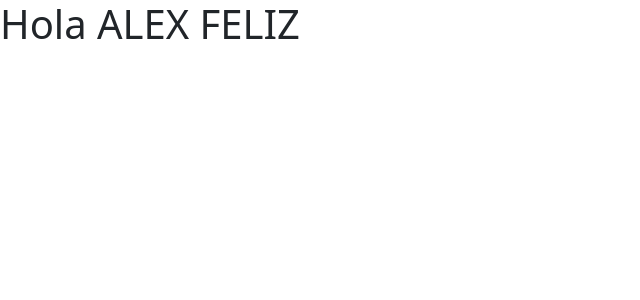
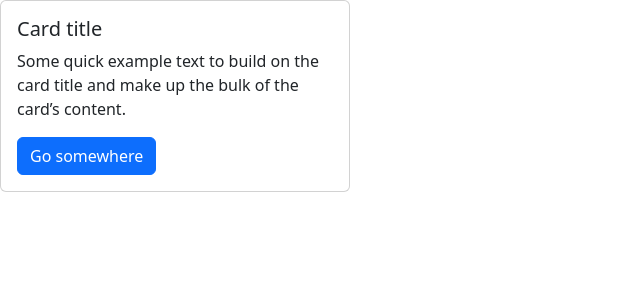
Before and after one commit to alezithop/aprende-react-ahora-curso-de-HolaMundo, a React (Vite) app: page / in a window 1280 px wide. Shown: the top 300 px of the page, without its empty margins (0-640 px from the left). Built offline with nearby package versions, Linux system fonts and the light colour scheme.

Commit message:
Boostrap, Components and Fragments.

```diff
--- a/src/App.tsx
+++ b/src/App.tsx
@@ -1,8 +1,8 @@
-import Titulo from "./Titulo";
+import Card from "./components/Card";
 
 function App() {
   // código jsx aquí -> se va a transformar a llamadas de React.createElement
-  return <Titulo />;
+  return <Card />;
 }
 
 export default App;
--- /dev/null
+++ b/src/components/Card.tsx
@@ -0,0 +1,31 @@
+function Card() {
+  return (
+    <div
+      className="card"
+      style={{
+        width: "350px",
+      }}
+    >
+      <div className="card-body">
+        <CardBody />
+      </div>
+    </div>
+  );
+}
+
+export function CardBody() {
+  return (
+    <>
+      <h5 className="card-title">Card title</h5>
+      <p className="card-text">
+        Some quick example text to build on the card title and make up the bulk
+        of the card’s content.
+      </p>
+      <a href="#" className="btn btn-primary">
+        Go somewhere
+      </a>
+    </>
+  );
+}
+
+export default Card;
```
